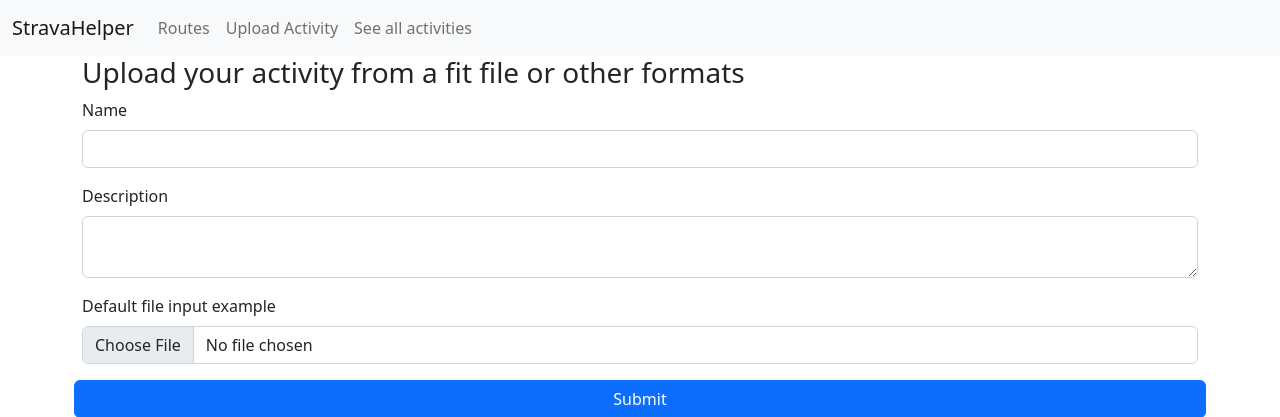
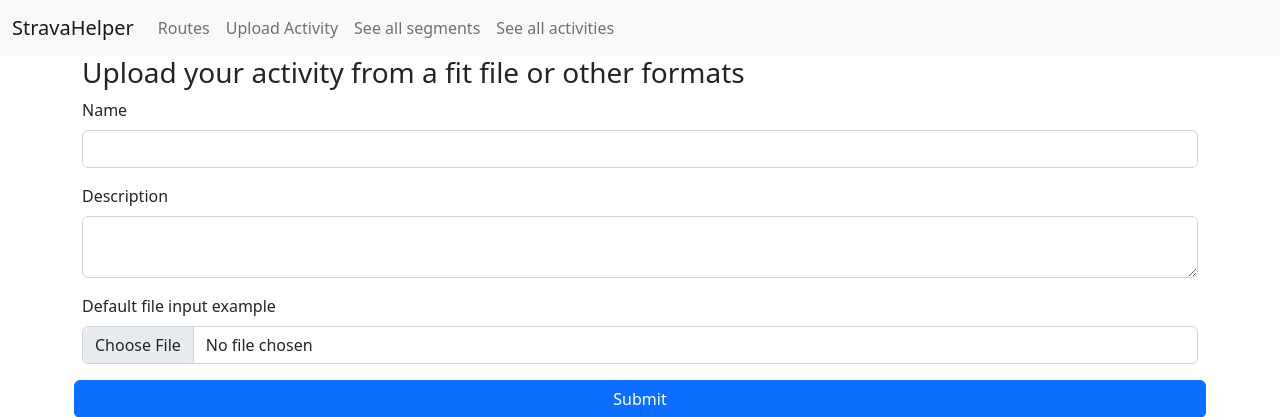
Before and after one commit to meyerjo/strava-routes-downloader, a Flask app: page /upload in a window 1280 px wide. Shown: the top 417 px of the page. Run offline with Flask 2, Linux system fonts and the light colour scheme; some libraries are stand-ins or nearby versions.

Commit message:
Adding segment page

```diff
--- a/src/templates/navigation.html
+++ b/src/templates/navigation.html
@@ -13,6 +13,9 @@
           <a class="nav-link" href="{{ url_for("show_upload_page") }}">Upload Activity</a>
         </li>
         <li class="nav-item">
+          <a class="nav-link" href="{{ url_for( "show_segments") }}">See all segments</a>
+        </li>
+        <li class="nav-item">
           <a class="nav-link" href="{{ url_for( "load_activities") }}">See all activities</a>
         </li>
       </ul>
--- a/src/templates/show_segments.html
+++ b/src/templates/show_segments.html
@@ -2,9 +2,6 @@
 {% block active_upload_page %}active{% endblock %}
 {% block body %}
     <div class="container">
-        <div class="alert alert-primary" role="alert">
-            Mainly done for debugging purposes. To see whether we can still change privacy settings to private via API (we can't)
-        </div>
         <div class="modal" id="myModal" tabindex="-1">
             <div class="modal-dialog">
                 <div class="modal-content">
```
